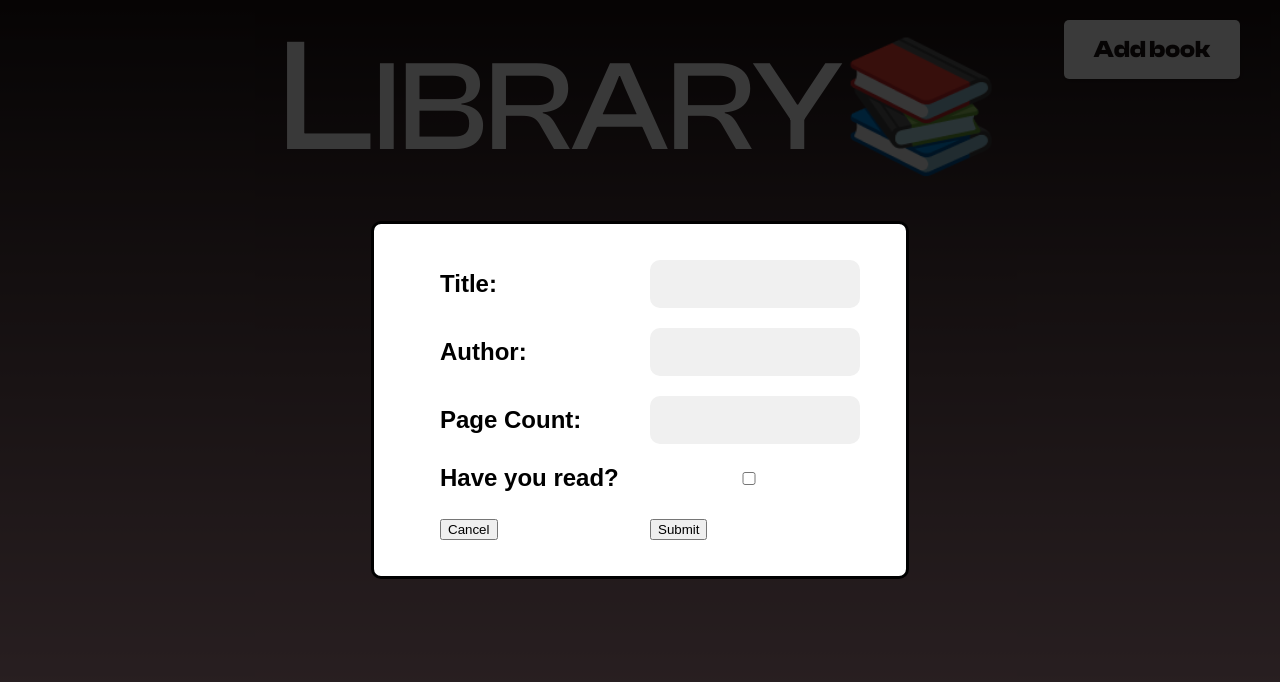
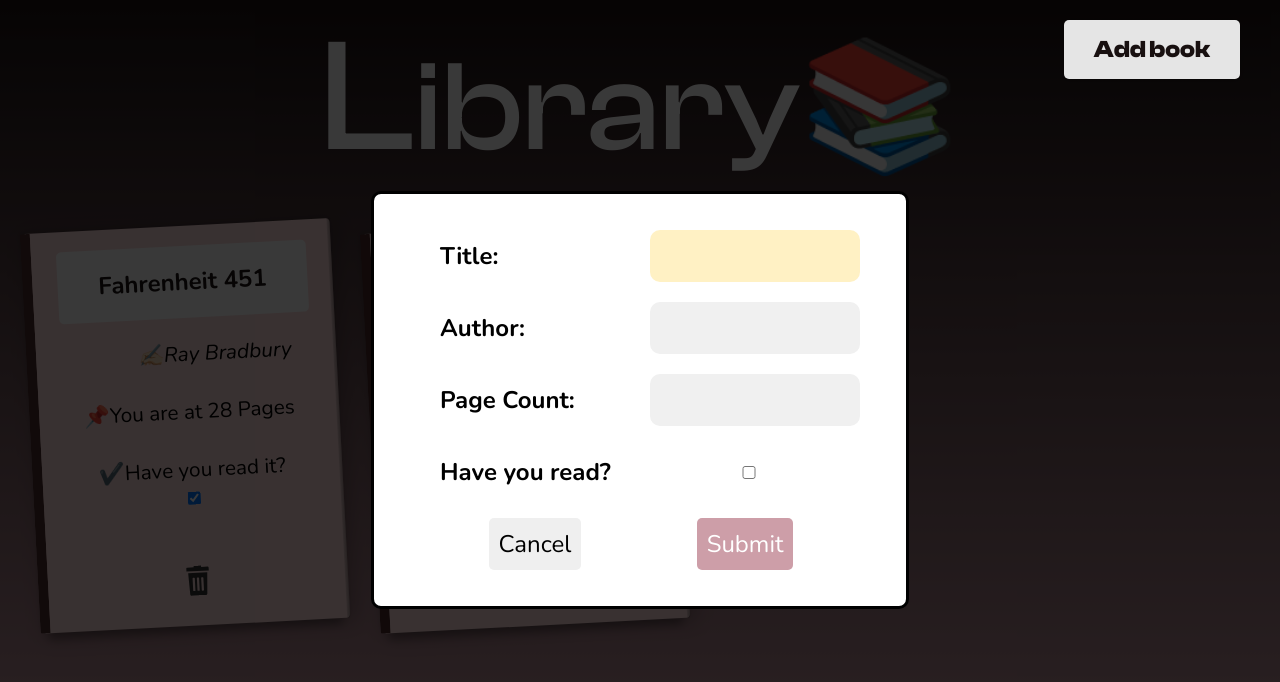
Before and after one commit to minzikimi/library, a plain HTML site: page index.html in a window 1280 px wide. Both pictures are taken after a click on the button "Add book". Drawn offline with nearby package versions, Linux system fonts and the light colour scheme.

Commit message:
need to work on deletion

```diff
--- a/index.html
+++ b/index.html
@@ -6,13 +6,17 @@
   <title>Library</title>
   <link rel="stylesheet" href="style.css" />
   <script src="script.js" defer></script>
+  <link rel="preconnect" href="https://fonts.googleapis.com">
+<link rel="preconnect" href="https://fonts.gstatic.com" crossorigin>
+<link href="https://fonts.googleapis.com/css2?family=Nunito:ital,wght@0,200..1000;1,200..1000&display=swap" rel="stylesheet">
 </head>
 <body>
   <div id="backdrop"></div>
   <header>
-    <h1>LIBRARY📚</h1>
+    <h1>Library📚</h1>
   </header>
-  <div class="book-grid"></div>
+
+
   <button id="add-book-button">Add book</button>
   <dialog id="book-dialog">
     <div id="form-container">
@@ -33,11 +37,14 @@
             <button type="button" class="close-modal-button">Cancel</button>
         </div>
         <div class="add-book-buttons">
-          <button type="submit" class="submit">Submit</button>
+          <button type="submit" class="submit" >Submit</button>
        </div>
       </form>
     </div>
   </dialog>
 
+
+  <div class="book-grid"></div>
+
 </body>
 </html>
--- a/script.js
+++ b/script.js
@@ -1,3 +1,11 @@
+const myLibrary = [];
+// Add a test book
+const myBook1 = new Book("Fahrenheit 451", "Ray Bradbury", true, 28);
+const myBook2 = new Book("Death on the Nile", "Agatha Christie", true, 108);
+myLibrary.push(myBook1);
+myLibrary.push(myBook2);
+document.addEventListener('DOMContentLoaded', displayBook);
+
 const addBtn = document.querySelector("#add-book-button");
 const bookDialog = document.querySelector("#book-dialog");
 
@@ -7,18 +15,17 @@ const submitBtn = document.querySelector(".submit");
 const backdrop = document.querySelector("#backdrop")
 
 
-// Add this event listener to your existing code
+
 document.addEventListener('keydown', handleEscapeKey);
 const userInputs = bookDialog.querySelectorAll('input');
 
-
+const bookList = document.querySelector(".book-grid");
 
 addBtn.addEventListener ("click", openModalBox);
 submitBtn.addEventListener ("click", addBookToLibrary);
 cancelBtn.addEventListener("click", cancelModalBox);
 
 
-const myLibrary = [];
 
 //create object Book
 function Book(title, author, isRead, numPages) {
@@ -28,6 +35,8 @@ function Book(title, author, isRead, numPages) {
   this.numPages = numPages;
 }
 
+
+
 function openModalBox(){
   bookDialog.showModal();
   toggleBackdrop();
@@ -35,6 +44,7 @@ function openModalBox(){
 
 function cancelModalBox(){
   bookDialog.close();
+  clearInput()
   toggleBackdrop();
 }
 
@@ -44,32 +54,45 @@ function handleEscapeKey(event) {
   }
 }
 
-function displayBook(){
-  const bookList = document.querySelector(".book-grid");
-  const bookCard = document.createElement("div")
+function displayBook() {
+  bookList.innerHTML = ''; // Clear existing books
 
-  bookCard.classList.add('book-card');
-  document.querySelector(".book-grid").appendChild(bookCard);
+  for (let i = 0; i < myLibrary.length; i++) {
+    const book = myLibrary[i];
+    const bookCard = document.createElement("div");
+    bookCard.classList.add('book-card');
+    bookCard.dataset.index = i; // Add this line
+    bookCard.innerHTML = `
+    <div class="book-cover">
+    <div class="book-title">
+    <h4>${book.title}</h4>
+    </div>
+      <div class="book-info">
+      <h5 id="author-info">✍🏻${book.author}</h5>
 
-  bookCard.innerHTML = `
-    <h4>${newBook.titleValue}</h4>
-          <p>${newBook.authorValue}</p>
-          <p>${newBook.numPagesValue} Pages</p>
-          <div class="switch-button">
-              <p>Have you read it?</p>
-              <label class="switch">
-                  <input type="checkbox" ${newBook.isReadValue ? 'checked' : ''}>
-                  <span class="slider round" ></span>
-              </label>
-          </div>
-          <button class="delete-button" onclick="deleteBook(this.parentNode)"><i class="bi bi-trash"></i>Delete Book</button>
-  `;
+      <p>📌You are at ${book.numPages} Pages</p>
+
+      <div class="switch-button">
+        <p>✔️Have you read it?</p>
+        <label class="switch">
+          <input type="checkbox" ${book.isRead ? 'checked' : ''}>
+      </div>
+      </div>
+
+      <button id="delete-button"></button>
+    </div>
+    `;
+
+    bookList.appendChild(bookCard);
+  }
 }
 
-function addBookToLibrary() {
+function removeBook(){
+
+}
+
+function addBookToLibrary(event) {
   event.preventDefault();
-  toggleBackdrop();
-
   const titleValue = userInputs[0].value;
   const authorValue = userInputs[1].value;
   const numPagesValue = parseInt(userInputs[2].value);
@@ -78,27 +101,37 @@ function addBookToLibrary() {
   if (
     titleValue.trim() === "" ||
     authorValue.trim() === "" ||
-    numPagesValue.trim() === "" ||
-    isReadValue.trim() === ""
-    +numPagesValue < 1
+    isNaN(numPagesValue) ||
+    numPagesValue < 1
   ){
     alert("Please enter valid values.");
     return;
   }
+
   const newBook = new Book(titleValue, authorValue, isReadValue, numPagesValue);
 
+  myLibrary.push(newBook);
+  clearInput();
+  displayBook();
+  bookDialog.close();
+  toggleBackdrop();
+}
 
-  myLibrary.push(newBook);
-  console.log(myLibrary);
 
+
+function clearInput() {
+  userInputs.forEach(input => {
+    if (input.type === 'checkbox') {
+      input.checked = false;
+    } else {
+      input.value = "";
+    }
+  });
 }
 
 
 
 
-function removeBook(){
-
-}
 
 function toggleBackdrop() {
   backdrop.classList.toggle("visible");
--- a/style.css
+++ b/style.css
@@ -24,7 +24,6 @@ time, mark, audio, video {
 	vertical-align: baseline;
 }
 
-
 body {
   background: linear-gradient(#1B1212, #cd9ea8);
   background-repeat: no-repeat;
@@ -32,22 +31,6 @@ body {
   background-size: cover;
 }
 
-
-ol, ul {
-	list-style: none;
-}
-blockquote, q {
-	quotes: none;
-}
-blockquote:before, blockquote:after,
-q:before, q:after {
-	content: '';
-	content: none;
-}
-table {
-	border-collapse: collapse;
-	border-spacing: 0;
-}
 
 @font-face{
   font-family: clashdisplay;
@@ -76,7 +59,7 @@ header>h1::first-letter
   background-color: white;
   border-radius: 10px;
   width: 500px;
-
+  z-index: 1;
 }
 
 #form-container{
@@ -85,8 +68,8 @@ header>h1::first-letter
   justify-content: center;
 }
 
-form, form input{
-  font-family: Arial, Helvetica, sans-serif;
+form, form input, form button,.book-cover{
+  font-family: "Nunito", sans-serif;
   font-size: 1.5rem;
 }
 
@@ -94,6 +77,7 @@ form {
   font-weight:bold;
   display: grid;
   grid-template-columns: repeat(2, 1fr);
+  grid-template-rows: repeat(5, 1fr);
   flex-direction: column;
   gap:20px;
   width: 80%;
@@ -111,26 +95,144 @@ form input {
   border-radius: 10px;
 }
 
+input:focus{
+  outline: none;
+  background: #fff1c4;
+}
+
+.add-book-buttons{
+  display: flex;
+  align-items: center;
+  justify-self: center;
+}
+
+form button{
+  cursor: pointer;
+  padding:10px;
+  border: none;
+  border-radius:5px;
+}
+
+.submit{
+  background-color: #cd9ea8;
+  color:white;
+}
+
+.submit:hover{
+  opacity: 80%;
+}
+
+.close-modal-button:hover{
+  opacity: 80%;
+}
+
+
 
 .book-grid{
   display: grid;
   grid-template-columns: repeat(auto-fit, minmax(200px, 300px));
-  grid-template-rows: repeat(auto-fit, minmax(200px, 300px));
+  grid-template-rows: repeat(auto-fit, minmax(300px, 400px));
   padding: 30px;
-  gap: 30px;
+  gap: 40px;
+
+}
+
+.book-title{
+  font-weight: bold;
+  width : 70%;
+  height: auto;
+  padding : 20px;
+  text-align: center;
+  background-color: white;
+  color:#1B1212;
+  position:absolute;
+  top: 20px;
+  border-radius: 5px;
+  font-size : 1.5rem;
+  overflow: hidden;
+}
+
+#author-info{
+  font-style: italic;
+  text-align: end;
+  overflow: hidden;
+}
+
+.book-info{
+  display: flex;
+  flex-direction: column;
+  gap:30px;
+}
+
+.book-card{
+  width: 300px;
+  height: 400px;
+  perspective: 1000px;
+}
+
+.switch-button{
+  display: flex;
+  flex-direction: column;
+  align-items: center;
+  justify-content: center;
+}
+
+#delete-button{
+  background-image: url(./Media/rubbish-bin-svgrepo-com.svg);
+  width: 30px;
+  background-size: cover;
+  border:none;
+  background-repeat: no-repeat;
+  background-color: transparent;
+  padding:15px;
+  filter: invert(20%);
+  position:absolute;
+  bottom: 30px;
+  cursor: pointer;
+}
+
+#delete-button > img {
+  width: 40px;
+  height: 50px;
 }
 
 
 
-.book-card{
-  width: 200px;
-  height: 300px;
-  margin: 1rem 0;
-  box-shadow: 0 2px 8px rgba(0, 0, 0, 0.26);
-  border-radius: 10px;
+.book-cover {
+  position: relative;
+  border-left : solid 10px #4c2c2c;
+  width: 100%;
+  height: 100%;
+  background-color: #fcdbdb;
+  border-radius: 2px 4px 4px 2px;
+  box-shadow:
+    5px 5px 20px rgba(0,0,0,0.2),
+    0 14px 8px -8px rgba(0,0,0,0.3),
+    0 -2px 4px rgba(0,0,0,0.1);
   display: flex;
+  flex-direction: column;
+  justify-content: center;
+  align-items: center;
+  position: relative;
+  transform: rotate(-3deg);
+  transition: transform 0.3s ease;
+  font-size: 1.3rem;
 }
 
+.book-cover::after {
+  content: '';
+  position: absolute;
+  top: 0;
+  right: 0;
+  bottom: 0;
+  width: 3px;
+  background: linear-gradient(to right, rgba(0,0,0,0.1), rgba(0,0,0,0.3));
+  border-radius: 0 2px 2px 0;
+}
+
+.book-cover:hover{
+  opacity:90%;
+}
 
 
 #add-book-button {
@@ -148,6 +250,7 @@ form input {
   color: #1B1212;
   box-shadow: 0 2px 5px rgba(0,0,0,0.2);
   transition: all 0.3s ease;
+  z-index: 100;
 }
 
 #add-book-button:hover {
```
Also changed, not shown: Media/rubbish-bin-svgrepo-com.svg (added).
